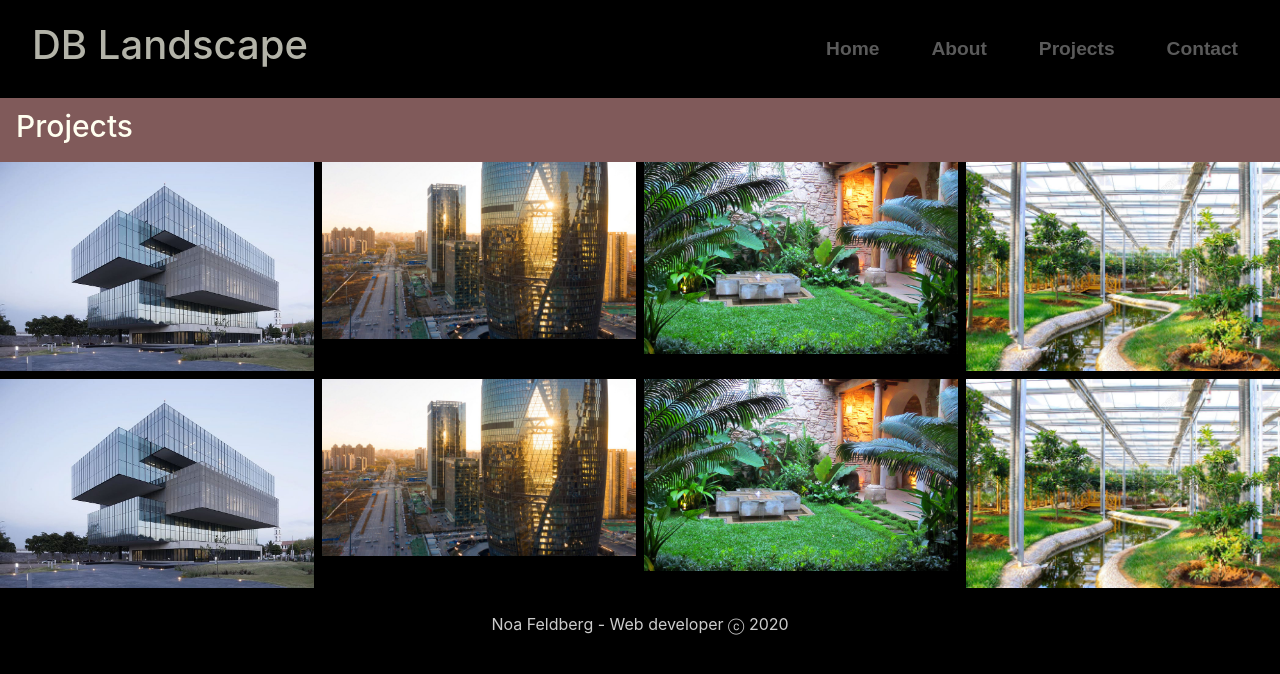
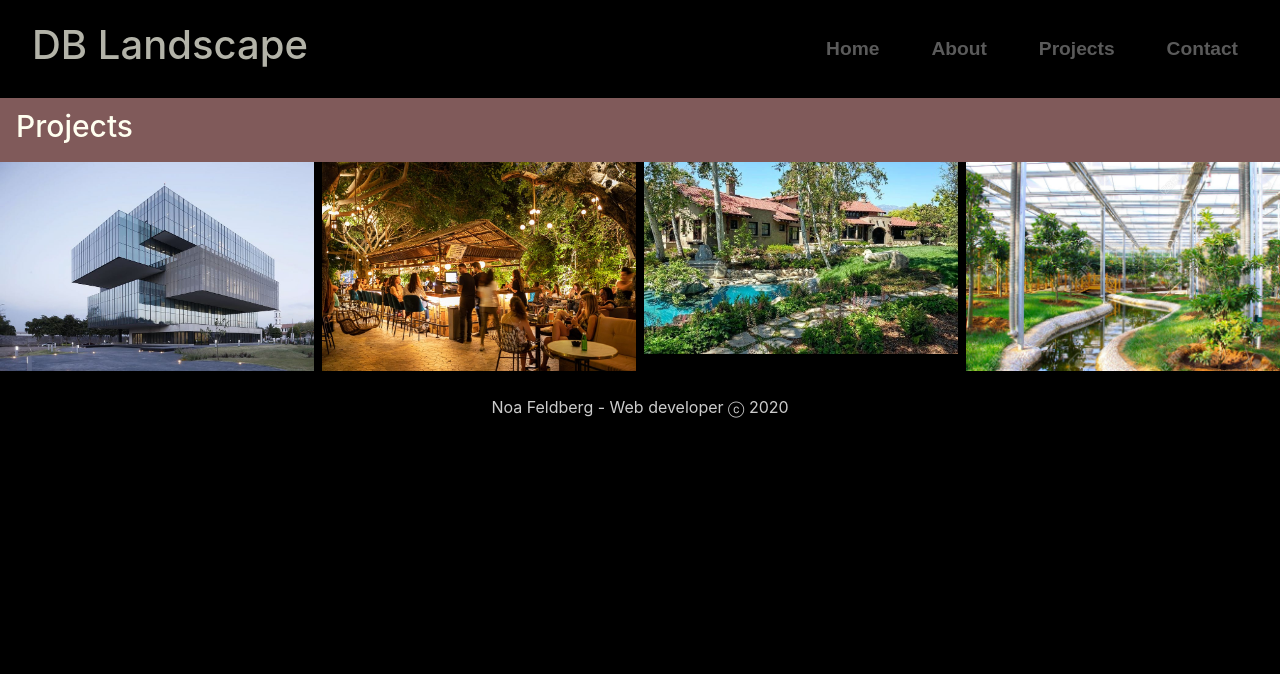
Before and after one commit to noaFeldberg/WebApp-Dalia, a React (Create React App) app: page /projects in a window 1280 px wide. Shown: the top 674 px of the page. Built offline with nearby package versions, Linux system fonts and the light colour scheme; a web font is replaced by a local one.

Commit message:
arrangr images

```diff
--- a/src/cards.js
+++ b/src/cards.js
@@ -1,7 +1,7 @@
-var img3 = require('./images/img3.jpg')
+var img6 = require('./images/img6.jpg')
 var img4 = require('./images/img4.jpg')
 var img7 = require('./images/img7.jpg')
-var img8 = require('./images/img8.jpg')
+var img2 = require('./images/img2.jpg')
 
 const cards = [
     {
@@ -12,32 +12,12 @@ const cards = [
     {
       key: 2,
       title: "Project2",
-      Img: img8
+      Img: img6
     },
     {
       key: 3,
       title: "Project3",
-      Img: img3
-    },
-    {
-      key: 4,
-      title: "Project4",
-      Img: img7
-    },
-    {
-      key: 1,
-      title: "Project1",
-      Img: img4
-    },
-    {
-      key: 2,
-      title: "Project2",
-      Img: img8
-    },
-    {
-      key: 3,
-      title: "Project3",
-      Img: img3
+      Img: img2
     },
     {
       key: 4,
```
